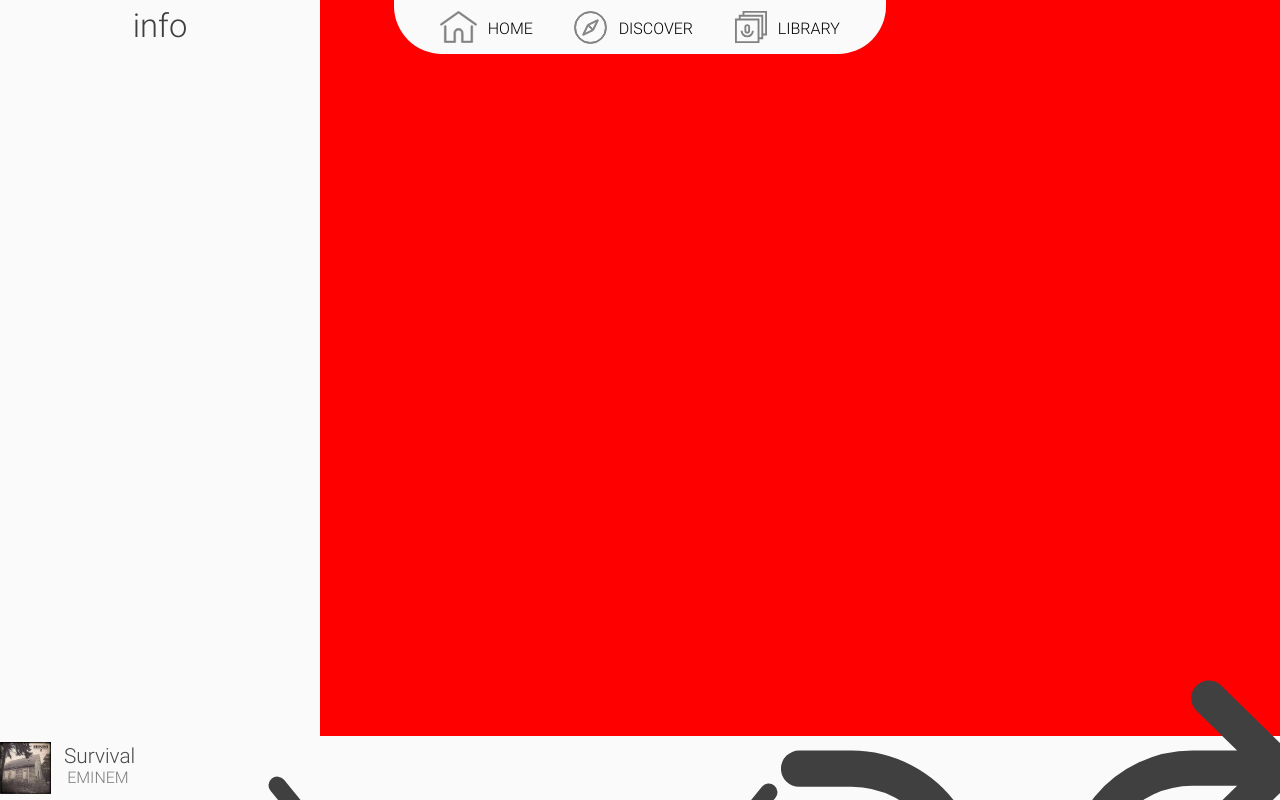
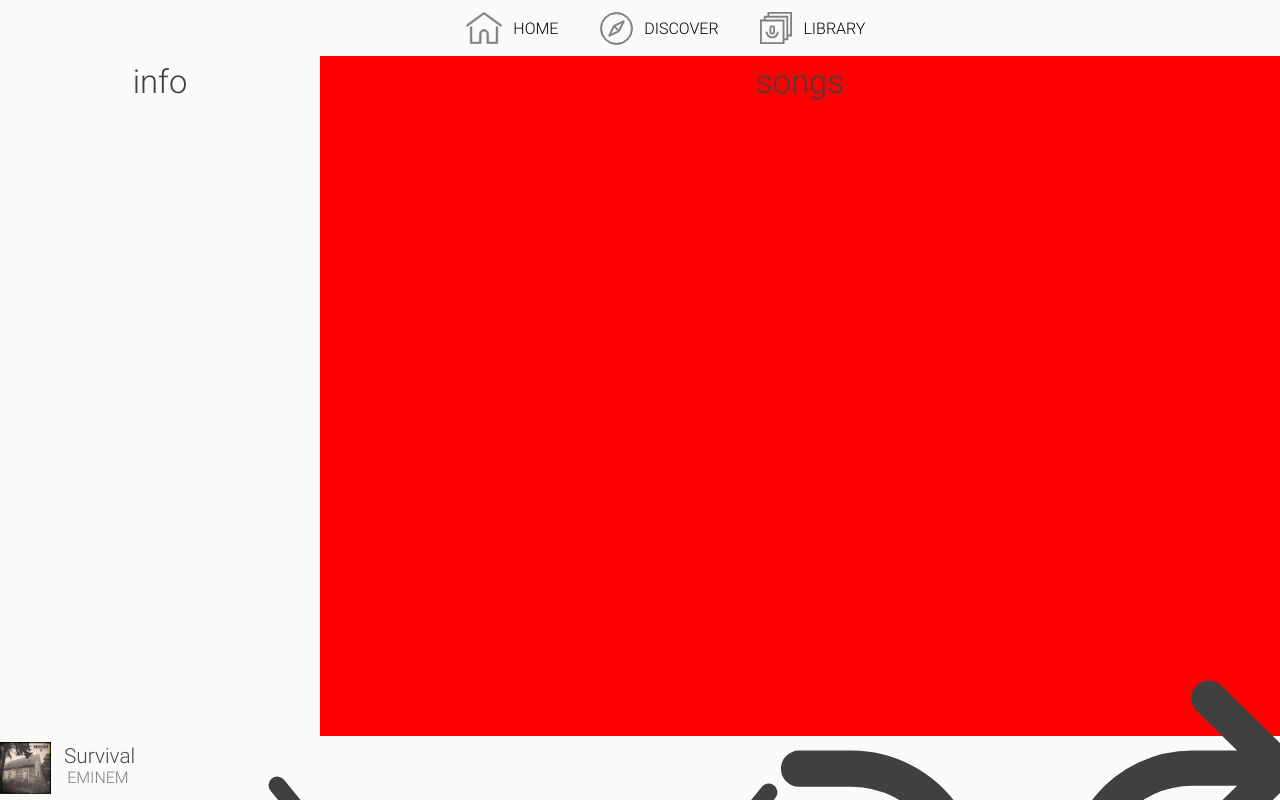
Before and after one commit to helagro/fria-play, a React (Create React App) app: page / in a window 1280 px wide. Built offline with nearby package versions, Linux system fonts and the light colour scheme.

Commit message:
fixes navbarpc width parameter

```diff
--- a/src/components/MyNavBarPc.jsx
+++ b/src/components/MyNavBarPc.jsx
@@ -4,9 +4,12 @@ import HomeIcon from "./img/house.svg"
 import CompassIcon from "./img/compass.svg"
 import LibraryIcon from "./img/image-library.svg"
 
-function MyNavBarPc() {
+function MyNavBarPc(props) {
+    const navBarWidth = props.fullWidth ? "100%" : "min-content"
+    const borderRadius = props.fullWidth ? "0" : "0 0 3em 3em"
+
     return (
-        <div className={style.container}>
+        <div className={style.container} style={{"width":navBarWidth, "borderRadius":borderRadius}}>
             <div className={style.menuItem}><img src={HomeIcon}/><p>HOME</p></div>
             <div className={style.menuItem}><img src={CompassIcon}/><p>DISCOVER</p></div>
             <div className={style.menuItem}><img src={LibraryIcon}/><p>LIBRARY</p></div>
--- a/src/components/PlayListComputerView.jsx
+++ b/src/components/PlayListComputerView.jsx
@@ -7,7 +7,7 @@ import PlayControlsPc from "../components/PlayControlsPc"
 function PlayListComputerView() {
     return (
         <div className={style.container}>
-            <MyNavBarPc/>
+            <MyNavBarPc fullWidth={true}/>
             <div className={style.mainContent}>
                 <div className={style.infoPart}>
                     <h1>info</h1>
--- a/src/components/style/MyNavBarPc.module.css
+++ b/src/components/style/MyNavBarPc.module.css
@@ -1,25 +1,27 @@
+:root{
+    --my-nav-bar-pc-height: 3.5em;
+}
+
 .container{
+    background-color: var(--darker-field);
     display: grid;
     grid-auto-columns: auto;
+    grid-auto-flow: column;
     grid-template-rows: auto;
-    grid-auto-flow: column;
-    width: min-content;
-    background-color: var(--darker-field);
-    border-bottom-left-radius: 3em;
-    border-bottom-right-radius: 3em;
+    justify-content: center;
+    left: 0;
     margin: auto;
+    padding: 0 1.6em;
     position: fixed;
+    right: 0;
     top: 0;
-    right: 0;
-    left: 0;
-    justify-content: center;
-    padding: 0 1.6em;
+    height: var(--my-nav-bar-pc-height);
 }
 
 .menuItem{
+    column-gap: 0.7em;
     display: grid;
     grid-template-columns: min-content min-content;
-    column-gap: 0.7em;
     margin: 0 1.3em;
 }
 
--- a/src/components/style/PlayListComputerView.module.css
+++ b/src/components/style/PlayListComputerView.module.css
@@ -10,6 +10,7 @@
 }
 
 .mainContent{
+    margin-top: var(--my-nav-bar-pc-height);
     display: grid;
     grid-template-columns: 1fr 3fr;
     align-self: stretch;
```
